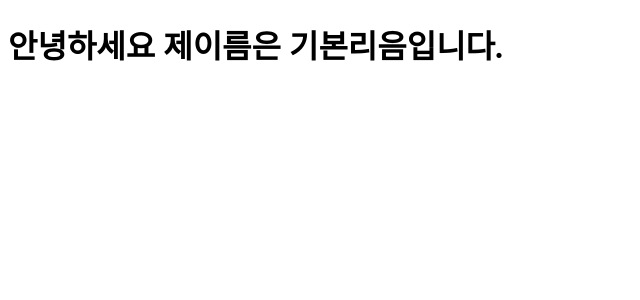
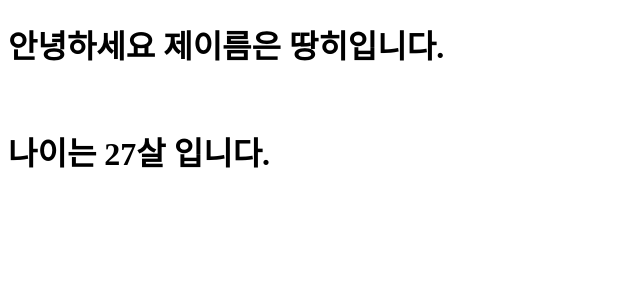
Before and after one commit to kin911014/-, a React (Create React App) app: page / in a window 1280 px wide. Shown: the top 300 px of the page, without its empty margins (0-640 px from the left). Built offline with nearby package versions, Linux system fonts and the light colour scheme.

Commit message:
study #2
about props

```diff
--- a/src/App.js
+++ b/src/App.js
@@ -5,7 +5,7 @@ export default class App extends React.Component {
   render() {
     return (
       <div>
-        <MyComponent />
+        <MyComponent name="땅히" age={27} />
       </div>
     );
   }
--- a/src/MyComponent.js
+++ b/src/MyComponent.js
@@ -1,14 +1,17 @@
 import React from "react";
+import PropTypes from "prop-types";
 
 export default class MyComponent extends React.Component {
-  static defaultProps = {
-    name: "기본리음",
-  };
   render() {
     return (
       <div>
         <h1>안녕하세요 제이름은 {this.props.name}입니다.</h1>
+        <br />
+        <h1>나이는 {this.props.age}살 입니다. </h1>
       </div>
     );
   }
 }
+MyComponent.propTypes = {
+  name: PropTypes.string, // name props타입을 문자열로 설정
+};
```
Also changed, not shown: 1 other file (tests, documents, lock files or other folders).
